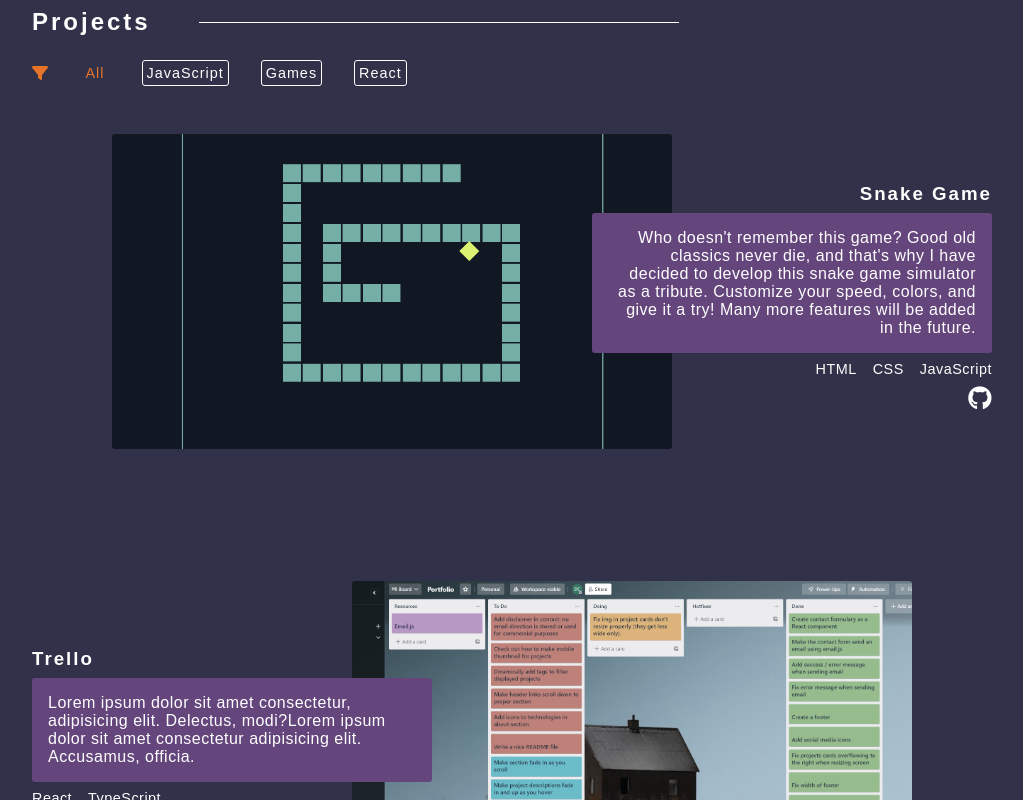
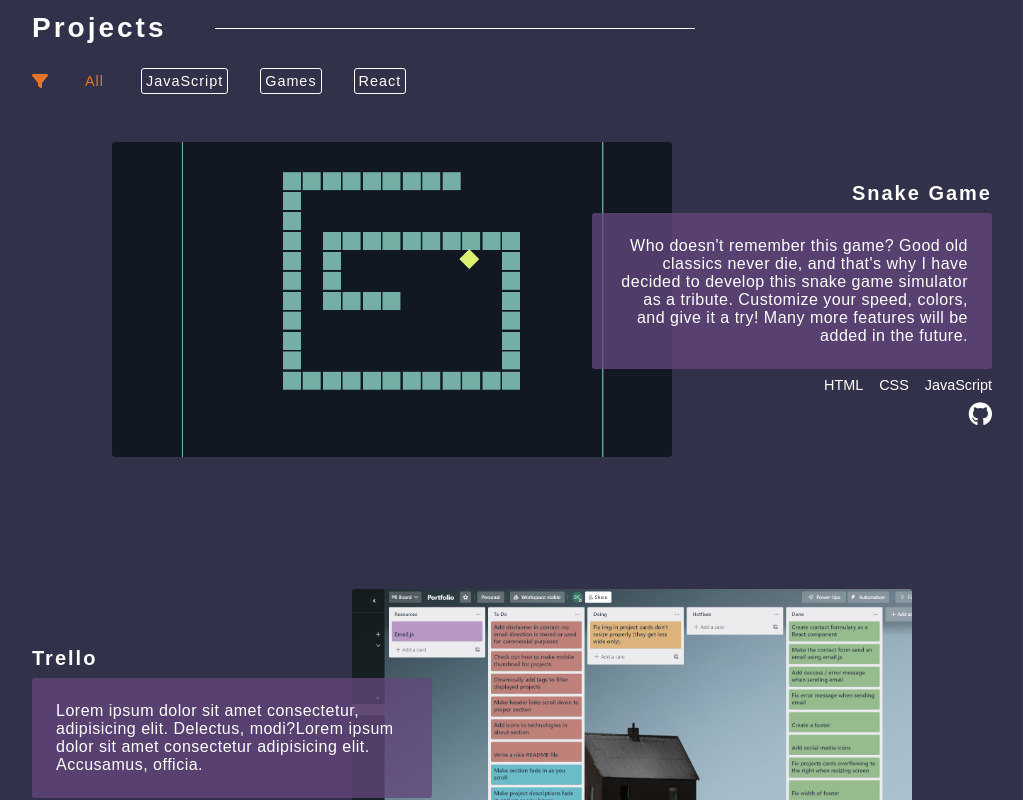
Before and after one commit to DaniPhilo/portfolio, a React (Create React App) app: page / in a window 1280 px wide. Shown: the part 1360-2160 px from the top of the page, without its empty margins (128-1151 px from the left). Built offline with nearby package versions, Linux system fonts and the light colour scheme; no server answers.

Commit message:
Added font size and sapcing to variables

```diff
--- a/src/components/ProjectCard.js
+++ b/src/components/ProjectCard.js
@@ -13,7 +13,7 @@
                         <h3>{project.name}</h3>
                     </div>
                     <div className='project-description'>
-                        {project.description}
+                        <p>{project.description}</p>
                     </div>
                     <div className="project-techs">
                         <ul className="tech-list">
@@ -34,7 +34,7 @@
                         <h3>{project.name}</h3>
                     </div>
                     <div className='project-description'>
-                        {project.description}
+                        <p>{project.description}</p>
                     </div>
                     <div className="project-techs">
                         <ul className="tech-list">
--- a/src/styles/component_styles/_header.scss
+++ b/src/styles/component_styles/_header.scss
@@ -39,7 +39,7 @@
     text-transform: uppercase;
     color: $text_color_light;
     // letter-spacing: 0.15rem;
-    letter-spacing: 3px;
+    letter-spacing: 2.5px;
     transition: 0.25s ease-in-out;
 }
 header > ul > li > a:hover {
--- a/src/styles/component_styles/_projects.scss
+++ b/src/styles/component_styles/_projects.scss
@@ -52,7 +52,7 @@
 
 .project-card-left > .project-info > .project-description {
     background-color: $accent_color_transparent;
-    padding: 1rem;
+    padding: 1.5rem;
     border-radius: $border_radius;
     text-align: end;
 }
@@ -145,7 +145,7 @@
 
 .project-card-right > .project-info > .project-description {
     background-color: $accent_color_transparent;
-    padding: 1rem;
+    padding: 1.5rem;
     border-radius: $border_radius;
 }
 
--- a/src/styles/styles.scss
+++ b/src/styles/styles.scss
@@ -7,7 +7,6 @@
     box-sizing: border-box;
     scroll-behavior: smooth;
     // scroll-padding-top: calc($header-height + 2rem);
-    letter-spacing: 0.5px;
 }
 
 body {
@@ -42,11 +41,22 @@
 
 h2 {
     text-transform: capitalize;
-    letter-spacing: 3px;
+    font-size: $title_size;
+    letter-spacing: $title_letter_spacing;
 }
 
 h3 {
-    letter-spacing: 2px;
+    font-size: $subtitle_size;
+    letter-spacing: $subtitle_letter_spacing;
+}
+
+p {
+    font-size: $paragraph_size;
+    letter-spacing: $paragraph_letter_spacing;
+}
+
+button {
+    letter-spacing: $paragraph_letter_spacing;
 }
 
 @import './component_styles/header';
--- a/src/styles/variables/_colors.scss
+++ b/src/styles/variables/_colors.scss
@@ -2,7 +2,7 @@
 $secondary_color: #201e2c;
 $third_color: #1c2634;
 $accent_color: #e57429;
-$accent_color_transparent: #64467D;
+$accent_color_transparent: #64467dc5;
 $text_color_dark: #000;
 $text_color_light: #fefefe;
 $text_color_light_variation: #c7d3d8;
--- a/src/styles/variables/_sizes.scss
+++ b/src/styles/variables/_sizes.scss
@@ -3,7 +3,7 @@
 $header_width: calc(100vw - $header_padding_right);
 $header_height: 4rem;
 
-
+// SECTIONS
 $section_padding: 1rem;
 $section_padding_top: calc($header_height + $section_padding);
 // $section_width: calc(100vw - $section_padding);
@@ -11,4 +11,15 @@
 $max_section_width: 1000px;
 $section_height: calc(100vh - $header_height);
 
+// FONTS, BTNS, ETC.
+$logo_letter_size: 3rem;
+$title_size: 1.75rem;
+$subtitle_size: 1.25rem;
+$paragraph_size: 1rem;
+
+$title_letter_spacing: 3px;
+$subtitle_letter_spacing: 2px;
+$paragraph_letter_spacing: 0.5px;
+
+$paragraph_line_height: 1rem;
 $border_radius: 3px;
```
